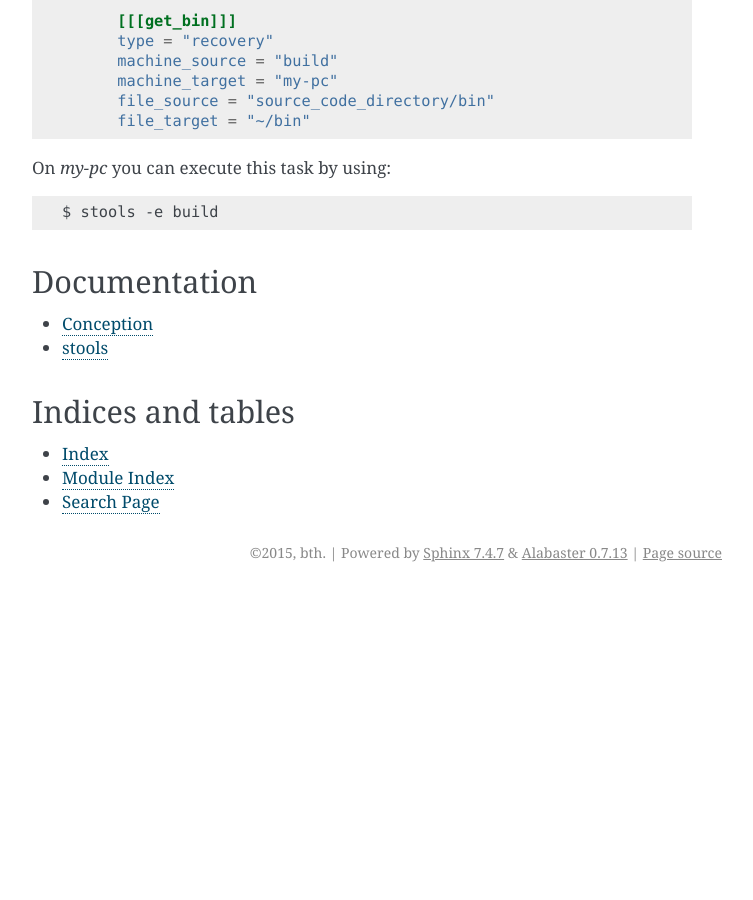
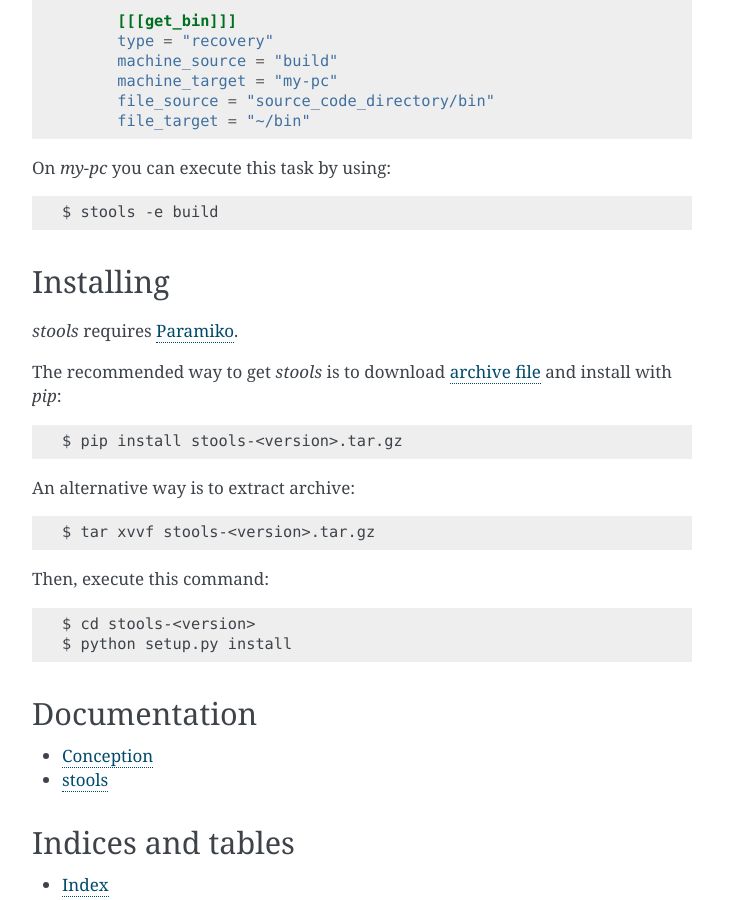
Before and after one commit to bth/stools, a Sphinx documentation site: the page built from doc/index.rst, in a window 1280 px wide and 900 px high, scrolled down 1011 px. Shown: the whole window, without its empty margins (388-1141 px from the left). Built offline with Sphinx 7.4.7, drawn with Linux system fonts in a browser that asks for light colours; before the commit the page ends 1603 px from its top, so only the background shows below that.

Commit message:
Creation of Installing section

```diff
--- a/doc/index.rst
+++ b/doc/index.rst
@@ -53,6 +53,26 @@ On `my-pc` you can execute this task by using::
 
     $ stools -e build
 
+Installing
+------------
+
+`stools` requires `Paramiko <http://www.paramiko.org>`_.
+
+The recommended way to get `stools` is to download `archive file
+<https://github.com/bth/stools/blob/master/versions/stools-0.1.tar.gz?raw=true>`_
+and install with `pip`::
+
+    $ pip install stools-<version>.tar.gz
+
+An alternative way is to extract archive::
+
+    $ tar xvvf stools-<version>.tar.gz
+
+Then, execute this command::
+
+    $ cd stools-<version>
+    $ python setup.py install
+
 Documentation
 -------------
 
```
